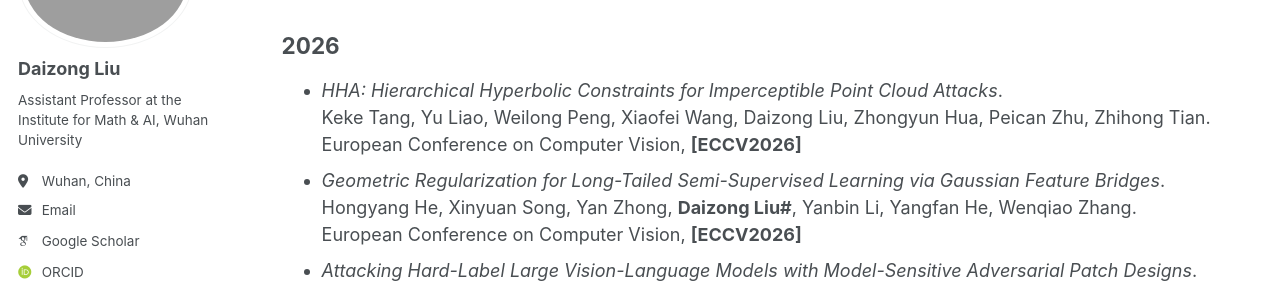
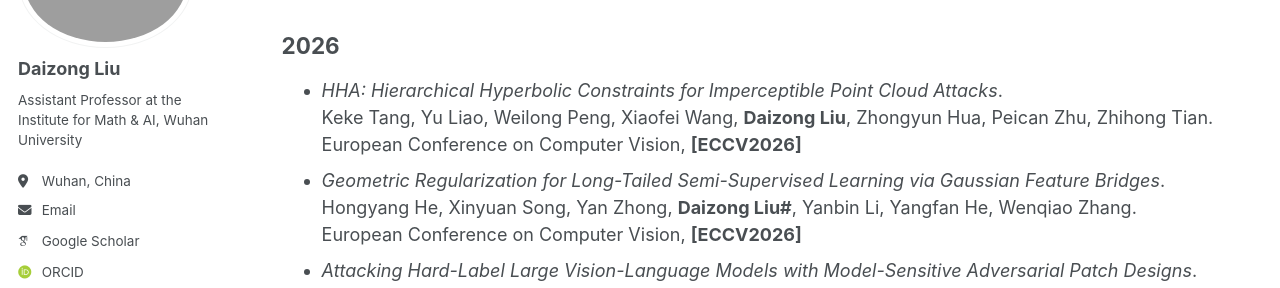
Before and after one commit to liudaizong/liudaizong.github.io, a Jekyll site: the page built from _pages/publications.md, in a window 1280 px wide and 900 px high. Shown: the part 185-473 px from the top of the window. Built offline with Jekyll 4.4.1, drawn with Linux system fonts in a browser that asks for light colours; some web fonts are replaced.

```diff
--- a/_pages/publications.md
+++ b/_pages/publications.md
@@ -7,7 +7,7 @@ author_profile: true
 *denotes the Co-First Authorship, #denotes the Corresponding Author
 
 ## 2026
-* *HHA: Hierarchical Hyperbolic Constraints for Imperceptible Point Cloud Attacks*.<br/> Keke Tang, Yu Liao, Weilong Peng, Xiaofei Wang, Daizong Liu, Zhongyun Hua, Peican Zhu, Zhihong Tian.<br/> European Conference on Computer Vision, **[ECCV2026]**
+* *HHA: Hierarchical Hyperbolic Constraints for Imperceptible Point Cloud Attacks*.<br/> Keke Tang, Yu Liao, Weilong Peng, Xiaofei Wang, **Daizong Liu**, Zhongyun Hua, Peican Zhu, Zhihong Tian.<br/> European Conference on Computer Vision, **[ECCV2026]**
 * *Geometric Regularization for Long-Tailed Semi-Supervised Learning via Gaussian Feature Bridges*.<br/> Hongyang He, Xinyuan Song, Yan Zhong, **Daizong Liu#**, Yanbin Li, Yangfan He, Wenqiao Zhang.<br/> European Conference on Computer Vision, **[ECCV2026]**
 * *Attacking Hard-Label Large Vision-Language Models with Model-Sensitive Adversarial Patch Designs*.<br/> Nian Ai, Guangke Chen, Xiaowen Cai, Zhongliang Guo, **Daizong Liu#**, Pan Zhou, Ognjen Arandjelović.<br/> Pattern Recognition, **[PR]**
 * *Hard-Label Black-Box Attacks on 3D Point Clouds*.<br/> **Daizong Liu**, Yunbo Tao, Junhao Dong, Keke Tang, Pan Zhou, Wei Hu, Yew-Soon Ong.<br/> IEEE Transactions on Dependable and Secure Computing, **[TDSC]**
```
